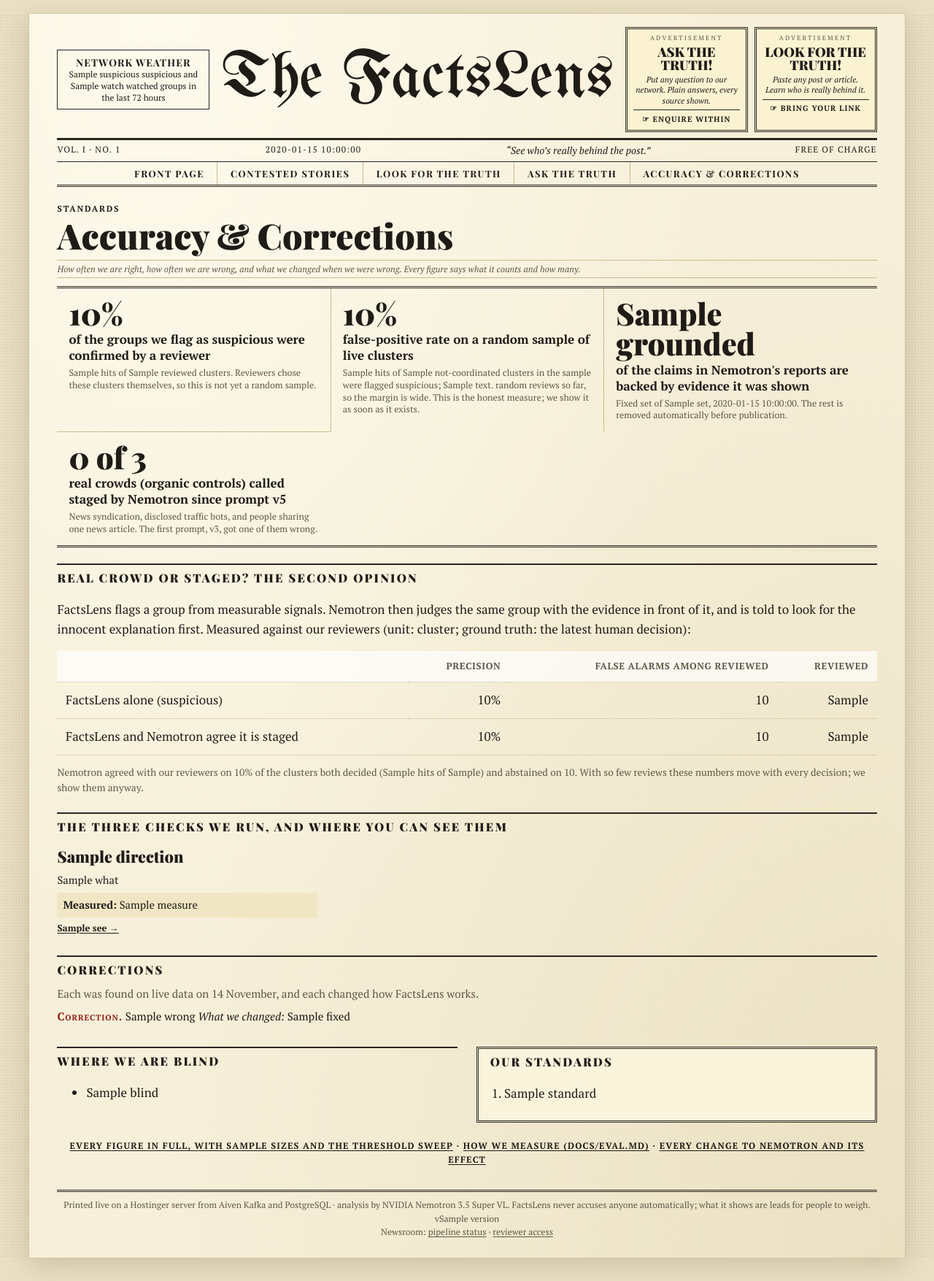
After one commit to SebastiaanVryens/Junction2026, a FastAPI app: template src/factslens/api/templates/accuracy.html in a window 1280 px wide. The commit adds this page. Shown: the whole page at 73% size. Run offline with FastAPI, Linux system fonts and the light colour scheme; the template is opened without the code that fills it: most values are stand-ins (such as "Sample title", 1, 10 or a date in 2020); parts of the project's set-up code (start-up, migrations or seed data) failed here and were passed over; some libraries are stand-ins or nearby versions.

Commit message:
Accuracy & Corrections: the newspaper's standards column
Public page in the section bar: precision of our flags and the
false-positive rate on the random sample (each with its count), planted
campaigns caught per difficulty, documented accounts flagged, grounding
of Nemotron's reports, FactsLens alone vs with Nemotron's judge, the
three challenge directions with where to see each and how it is
measured, every correction we made, our blind spots and our standards.
One list of corrections now serves this page and /metrics.

```diff
--- a/src/factslens/api/app.py
+++ b/src/factslens/api/app.py
@@ -33,8 +33,8 @@ from markupsafe import Markup, escape
 from psycopg_pool import AsyncConnectionPool
 
 from factslens import __version__
+from factslens.api import accuracy, pictures
 from factslens.api import graph as provenance
-from factslens.api import pictures
 from factslens.api.metrics import review_summary
 from factslens.api.repository import TIERS, PostgresRepository, Repository
 from factslens.common import db
@@ -442,7 +442,7 @@ def create_app(
 
     def page(request: Request, template: str, context: dict[str, Any]) -> HTMLResponse:
         path = request.url.path
-        sections = ("clusters", "lens", "ask", "campaigns", "stories", "graph", "pipeline")
+        sections = ("clusters", "lens", "ask", "campaigns", "stories", "graph", "pipeline", "accuracy")
         active_page = (
             "front"
             if path == "/"
@@ -1204,6 +1204,34 @@ def create_app(
         query = "?" + "&".join(params) if params else ""
         return RedirectResponse(f"/clusters/{quote(upcoming, safe=':')}{query}", status_code=303)
 
+    @app.get("/accuracy", response_class=HTMLResponse)
+    async def accuracy_page(request: Request) -> HTMLResponse:
+        """The standards column: our figures, corrections and blind spots, for everyone."""
+        r = repo(request)
+        try:
+            run = await r.latest_eval_run()
+            reviews = review_summary(await r.review_counts())
+            sample = review_summary(await r.review_counts(sampled_only=True))
+        except Exception as error:  # the page must render even when the database is down
+            log.warning("accuracy data unavailable", extra={"error": str(error)[:200]})
+            run, reviews, sample = None, review_summary([]), review_summary([])
+        result = (run or {}).get("result")
+        return page(
+            request,
+            "accuracy.html",
+            {
+                "result": result,
+                "reviews": reviews,
+                "sample": sample,
+                "directions": accuracy.directions(result, reviews),
+                "corrections": accuracy.CORRECTIONS,
+                "blind": accuracy.BLIND_SPOTS,
+                "standards": accuracy.STANDARDS,
+                "quality": accuracy.REPORT_QUALITY,
+                "repo": accuracy.REPO,
+            },
+        )
+
     @app.get("/metrics", response_class=HTMLResponse)
     async def metrics_page(request: Request) -> HTMLResponse:
         run = await repo(request).latest_eval_run()
@@ -1220,6 +1248,7 @@ def create_app(
                 "categories": REVIEW_CATEGORIES,
                 "nemotron": await repo(request).nemotron_stats(),
                 "live": live_numbers(await repo(request).live_findings(), request.app.state.lists),
+                "corrections": accuracy.CORRECTIONS,
             },
         )
 
--- /dev/null
+++ b/src/factslens/api/templates/accuracy.html
@@ -0,0 +1,103 @@
+{% extends "base.html" %}
+{% block title %}Accuracy & Corrections · The FactsLens{% endblock %}
+{% block content %}
+{% macro pct(r) %}{% if r and r.value is not none %}{{ (r.value * 100)|round|int }}%{% else %}&ndash;{% endif %}{% endmacro %}
+{% set alone = reviews.factslens %}{% set judged = reviews.factslens_with_nemotron %}
+{% set srs = sample.factslens %}
+
+<div class="kicker">Standards</div>
+<h2 class="headline accuracy-title">Accuracy &amp; Corrections</h2>
+<p class="byline">How often we are right, how often we are wrong, and what we changed when we were wrong.
+  Every figure says what it counts and how many.</p>
+
+<section class="figures" aria-label="The figures">
+  <div class="figure">
+    <b>{{ pct(alone.precision) }}</b>
+    <span>of the groups we flag as suspicious were confirmed by a reviewer</span>
+    <small>{{ alone.precision.hits }} of {{ alone.precision.n }} reviewed clusters. Reviewers chose these clusters themselves, so this is not yet a random sample.</small>
+  </div>
+  <div class="figure">
+    <b>{% if srs.false_positive_rate.n %}{{ pct(srs.false_positive_rate) }}{% else %}Not yet{% endif %}</b>
+    <span>false-positive rate on a random sample of live clusters</span>
+    <small>{% if srs.false_positive_rate.n %}{{ srs.false_positive_rate.hits }} of {{ srs.false_positive_rate.n }} not-coordinated clusters in the sample were flagged suspicious; {% endif %}{% if sample.reviewed %}{{ sample.reviewed }} random reviews so far, so the margin is wide{% else %}No random reviews yet: reviewers are drawing the sample now{% endif %}. This is the honest measure; we show it as soon as it exists.</small>
+  </div>
+  {% set rc = (result or {}).get('campaign_recall') or {} %}{% if rc.simple and rc.varied and rc.evasive %}
+  <div class="figure">
+    <b>{{ rc.simple.suspicious.caught }}/{{ rc.simple.suspicious.n }}</b>
+    <span>planted copy-paste campaigns caught as suspicious</span>
+    <small>Paraphrased: {{ rc.varied.suspicious_or_watch.caught }}/{{ rc.varied.suspicious_or_watch.n }} flagged to watch. Evasive: {{ rc.evasive.suspicious_or_watch.caught }}/{{ rc.evasive.suspicious_or_watch.n }}, our blind spot. Synthetic campaigns written by Nemotron, mixed into {{ '{:,}'.format(result.run.real_events) }} real posts and never published.</small>
+  </div>
+  {% endif %}
+  {% set d = (result or {}).get('documented_accounts') %}{% if d %}
+  <div class="figure">
+    <b>{{ d.suspicious_or_watch }}/{{ d.posted_in_window }}</b>
+    <span>accounts on IFTAS's list of the Pravda network that posted, flagged by us</span>
+    <small>A median {{ d.median_minutes_to_candidate|round|int }} minutes after their first post, in a {{ result.run.hours }}-hour replay. Unit: account.</small>
+  </div>
+  {% endif %}
+  <div class="figure">
+    <b>{{ quality.grounded }}</b>
+    <span>of the claims in Nemotron's reports are backed by evidence it was shown</span>
+    <small>Fixed set of {{ quality.set }}, {{ quality.date }}. The rest is removed automatically before publication.</small>
+  </div>
+  <div class="figure">
+    <b>0 of 3</b>
+    <span>real crowds (organic controls) called staged by Nemotron since prompt v5</span>
+    <small>News syndication, disclosed traffic bots, and people sharing one news article. The first prompt, v3, got one of them wrong.</small>
+  </div>
+</section>
+
+<section class="accuracy-section">
+  <h3>Real crowd or staged? The second opinion</h3>
+  <p>FactsLens flags a group from measurable signals. Nemotron then judges the same group with the evidence in front of it,
+    and is told to look for the innocent explanation first. Measured against our reviewers (unit: cluster; ground truth: the
+    latest human decision):</p>
+  <div class="scroll"><table>
+    <tr><th></th><th class="num">Precision</th><th class="num">False alarms among reviewed</th><th class="num">Reviewed</th></tr>
+    <tr><td>FactsLens alone (suspicious)</td><td class="num">{{ pct(alone.precision) }}</td><td class="num">{{ alone.precision.n - alone.precision.hits }}</td><td class="num">{{ alone.precision.n }}</td></tr>
+    <tr><td>FactsLens and Nemotron agree it is staged</td><td class="num">{{ pct(judged.precision) }}</td><td class="num">{{ judged.precision.n - judged.precision.hits }}</td><td class="num">{{ judged.precision.n }}</td></tr>
+  </table></div>
+  <p class="muted" style="font-size:.85rem">Nemotron agreed with our reviewers on {{ pct(reviews.nemotron_agreement) }} of the clusters both decided
+    ({{ reviews.nemotron_agreement.hits }} of {{ reviews.nemotron_agreement.n }}) and abstained on {{ reviews.nemotron_agreement.abstained }}.
+    With so few reviews these numbers move with every decision; we show them anyway.</p>
+</section>
+
+<section class="accuracy-section">
+  <h3>The three checks we run, and where you can see them</h3>
+  <div class="checks">
+    {% for d in directions %}
+    <div class="check">
+      <h4>{{ d.name }}</h4>
+      <p>{{ d.what }}</p>
+      <p class="measure"><b>Measured:</b> {{ d.measure }}</p>
+      <p class="see">{% for label, url in d.see %}<a href="{{ url }}">{{ label }} &rarr;</a><br>{% endfor %}</p>
+    </div>
+    {% endfor %}
+  </div>
+</section>
+
+<section class="accuracy-section corrections">
+  <h3>Corrections</h3>
+  <p class="muted" style="margin-top:0">Each was found on live data on 14 November, and each changed how FactsLens works.</p>
+  {% for wrong, fixed in corrections %}
+  <p><span class="correction-label">Correction.</span> {{ wrong }} <i>What we changed:</i> {{ fixed }}</p>
+  {% endfor %}
+</section>
+
+<div class="accuracy-columns">
+  <section class="accuracy-section">
+    <h3>Where we are blind</h3>
+    <ul>{% for b in blind %}<li>{{ b }}</li>{% endfor %}</ul>
+  </section>
+  <section class="accuracy-section standards">
+    <h3>Our standards</h3>
+    <ol>{% for s in standards %}<li>{{ s }}</li>{% endfor %}</ol>
+  </section>
+</div>
+
+<p class="more" style="text-align:center;margin-top:1.4rem">
+  <a href="/metrics">Every figure in full, with sample sizes and the threshold sweep</a> &middot;
+  <a href="{{ repo }}/blob/main/docs/EVAL.md" target="_blank" rel="noopener">How we measure (docs/EVAL.md)</a> &middot;
+  <a href="{{ repo }}/blob/main/docs/IMPROVEMENTS.md" target="_blank" rel="noopener">Every change to Nemotron and its effect</a>
+</p>
+{% endblock %}
--- a/src/factslens/api/templates/base.html
+++ b/src/factslens/api/templates/base.html
@@ -985,7 +985,39 @@
               padding: .4rem 0; border-top: 1px solid var(--line-strong); border-bottom: 1px solid var(--line-strong);
               font-family: var(--display); font-size: .85rem; }
 
+    /* accuracy & corrections */
+    .accuracy-title { font-size: clamp(2rem, 4vw, 3rem); }
+    .figures { display: grid; grid-template-columns: repeat(3, minmax(0, 1fr)); margin: .4rem 0 1.4rem;
+               border-top: 3px double var(--line-strong); border-bottom: 3px double var(--line-strong); }
+    .figure { padding: .8rem 1rem; display: flex; flex-direction: column; }
+    .figure:not(:nth-child(3n + 1)) { border-left: 1px solid var(--line); }
+    .figure:nth-child(n + 4) { border-top: 1px solid var(--line); }
+    .figure b { font-family: var(--display); font-weight: 900; font-size: 2.6rem; line-height: 1; }
+    .figure span { font-weight: 700; margin: .3rem 0; line-height: 1.3; }
+    .figure small { color: var(--muted); font-size: .78rem; line-height: 1.35; }
+    .accuracy-section { margin-top: 1.4rem; }
+    .accuracy-section h3 { font-size: 1rem; letter-spacing: .14em; text-transform: uppercase;
+                           border-top: 2px solid var(--line-strong); padding-top: .4rem; }
+    .checks { display: grid; grid-template-columns: repeat(3, minmax(0, 1fr)); }
+    .check { padding: 0 1.1rem; }
+    .check:first-child { padding-left: 0; }
+    .check + .check { border-left: 1px solid var(--line); }
+    .check h4 { font-size: 1.35rem; margin: .2rem 0 .3rem; }
+    .check p { margin: .3rem 0; font-size: .92rem; }
+    .check .measure { background: #f1e6c4; padding: .35rem .5rem; }
+    .check .see { font-size: .8rem; font-weight: 700; }
+    .corrections p { margin: .45rem 0; font-size: .95rem; text-align: justify; }
+    .correction-label { font-weight: 700; font-variant: small-caps; letter-spacing: .06em; color: var(--bad); }
+    .accuracy-columns { display: grid; grid-template-columns: 1fr 1fr; gap: 0 1.6rem; }
+    .standards ol { padding-left: 1.2rem; }
+    .standards { border: 3px double var(--line-strong); padding: 0 1rem .4rem; background: #fbf4dc; }
+    .standards h3 { border-top: 0; }
+
     @media (max-width: 900px) {
+      .figures, .checks, .accuracy-columns { grid-template-columns: 1fr; }
+      .figure:not(:nth-child(3n + 1)), .check + .check { border-left: 0; }
+      .figure + .figure, .check + .check { border-top: 1px solid var(--line); }
+      .check { padding: .6rem 0; }
       .masthead { grid-template-columns: 1fr; justify-items: center; }
       .ear, .ads { justify-self: center; }
       .ear { display: none; }
@@ -1041,6 +1073,7 @@
       <a class="{{ 'active' if active_page == 'stories' else '' }}" href="/stories">Contested Stories</a>
       <a class="{{ 'active' if active_page == 'lens' else '' }}" href="/lens">Look for the Truth</a>
       <a class="{{ 'active' if active_page == 'ask' else '' }}" href="/ask">Ask the Truth</a>
+      <a class="{{ 'active' if active_page == 'accuracy' else '' }}" href="/accuracy">Accuracy &amp; Corrections</a>
     </nav>
     <main class="page-shell">
       {% block content %}{% endblock %}
--- a/src/factslens/api/templates/front.html
+++ b/src/factslens/api/templates/front.html
@@ -74,6 +74,7 @@
   <a href="/stories">All contested stories of the last 24 hours</a>
   <a href="/lens">Look for the Truth: check any link</a>
   <a href="/ask">Ask the Truth: put a question to our network</a>
+  <a href="/accuracy">Accuracy &amp; Corrections: how often we are wrong</a>
 </nav>
 <p class="muted" style="text-align:center;font-size:.8rem;font-style:italic;margin-top:.6rem">
   Every 15 minutes NVIDIA Nemotron takes fresh stories from Russian state media and the Telegram channels the Pravda
```
Also changed, not shown: docs/DECISIONS.md (+6 -0 lines), src/factslens/api/accuracy.py (added, +126 -0 lines), src/factslens/api/templates/metrics.html (+1 -7 lines), tests/test_api.py (+15 -0 lines).
